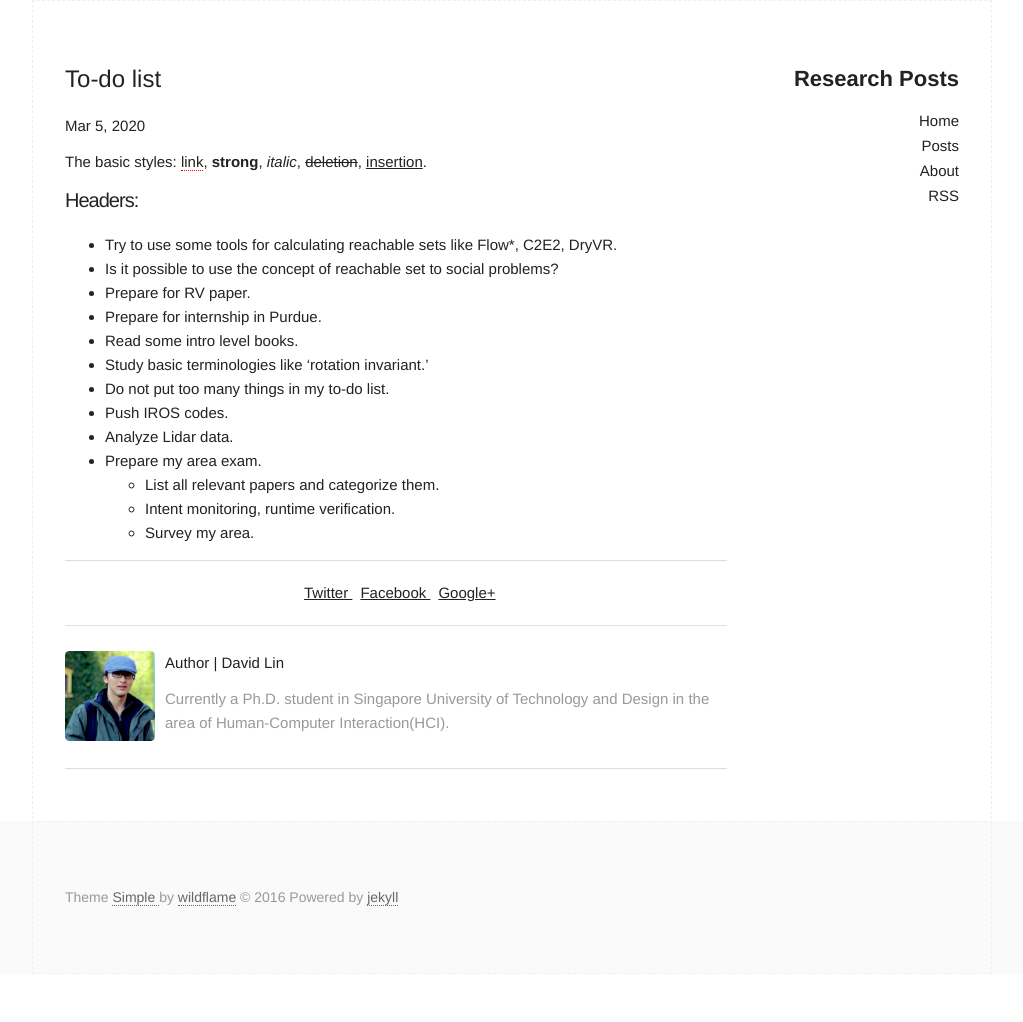
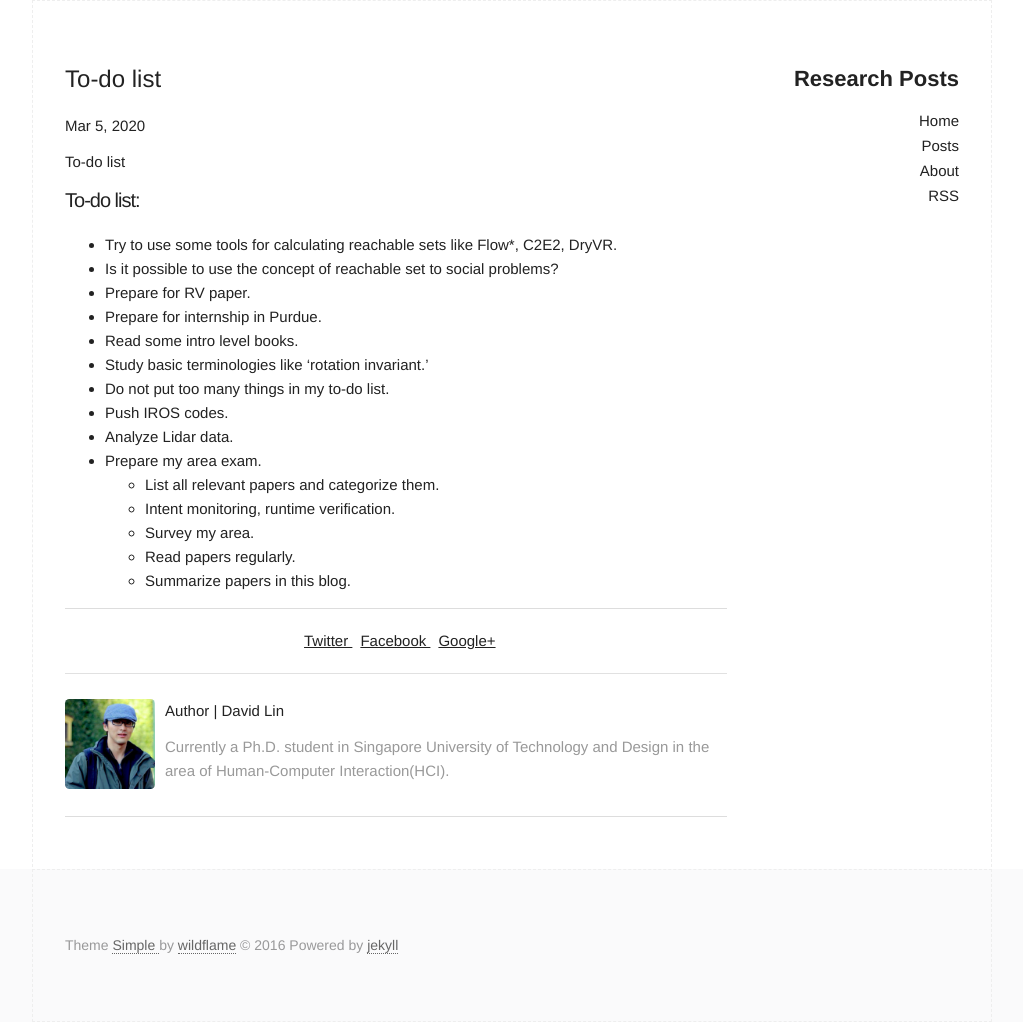
Before and after one commit to hansolyoon/research_post, a Jekyll site: the page built from _posts/2020-03-05-study-list.md, in a window 1280 px wide. Shown: the whole page, without its empty margins (128-1151 px from the left). Built offline with Jekyll 4.4.1, drawn with Linux system fonts in a browser that asks for light colours; before the commit the page ends 974 px from its top, so only the background shows below that.

Commit message:
To-do list

```diff
--- a/_posts/2020-03-05-study-list.md
+++ b/_posts/2020-03-05-study-list.md
@@ -5,11 +5,12 @@ category: jekyll
 description: Mar 5.
 ---
 
-The basic styles: [link](http://github.com/wild-flame/jekyll-simple), **strong**, *italic*, <del>deletion</del>, <ins>insertion</ins>.
+To-do list
+<!-- The basic styles: [link](http://github.com/wild-flame/jekyll-simple), **strong**, *italic*, <del>deletion</del>, <ins>insertion</ins>. -->
 
 <!--description-->
 
-### Headers:
+### To-do list:
 - Try to use some tools for calculating reachable sets like Flow\*, C2E2, DryVR.
 - Is it possible to use the concept of reachable set to social problems?
 - Prepare for RV paper.
@@ -23,6 +24,8 @@ The basic styles: [link](http://github.com/wild-flame/jekyll-simple), **strong**
 	- List all relevant papers and categorize them.
 	- Intent monitoring, runtime verification.
 	- Survey my area.
+	- Read papers regularly.
+	- Summarize papers in this blog.
 
 
 <!--
```
